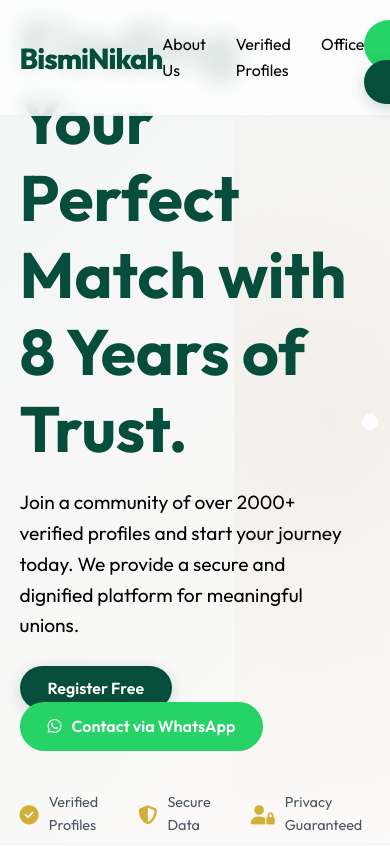
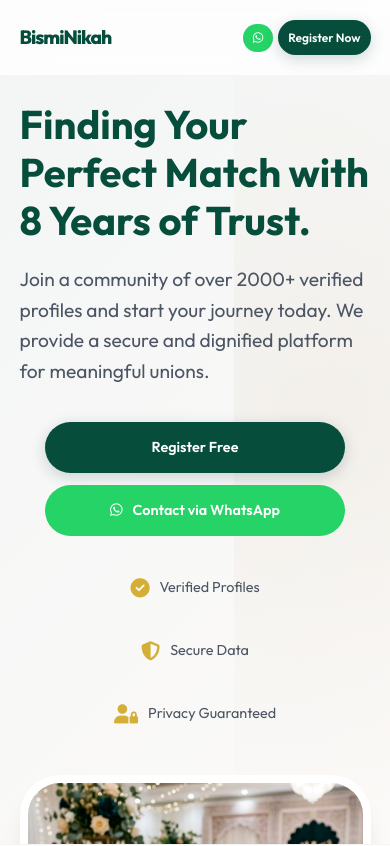
Before and after one commit to ameenpalli/Bisminikah, a plain HTML site: page index.html in a window 390 px wide. Shown: the top 846 px of the page. Drawn offline with Linux system fonts and the light colour scheme.

Commit message:
Modify styles for color and responsiveness
Updated color variables and added responsive media queries for navigation and hero sections.

```diff
--- a/styles.css
+++ b/styles.css
@@ -25,7 +25,7 @@
 
 body {
   font-family: 'Outfit', 'Inter', sans-serif;
-  color: var(--text-dark);
+  color: var(--text-main);
   line-height: 1.6;
   background-color: var(--white);
   overflow-x: hidden;
@@ -60,6 +60,7 @@ nav .brand {
   color: var(--primary);
   text-decoration: none;
   letter-spacing: -1px;
+  flex-shrink: 0;
 }
 
 nav .nav-links {
@@ -131,8 +132,112 @@ nav .nav-links a:hover {
 
 .hero-content p {
   font-size: 1.2rem;
-  color: var(--text-light);
+  color: var(--text-muted);
   margin-bottom: 35px;
+}
+
+/* Responsive Media Queries */
+@media (max-width: 768px) {
+    nav {
+        padding: 10px 4%;
+        flex-direction: row;
+        justify-content: space-between;
+        gap: 10px;
+        position: fixed;
+        background: white;
+    }
+
+    nav .brand {
+        font-size: 1.2rem;
+    }
+
+    nav .nav-links {
+        display: none;
+    }
+
+    nav .nav-actions {
+        display: flex;
+        gap: 5px;
+        align-items: center;
+    }
+
+    nav .nav-actions .btn-whatsapp {
+        padding: 8px 10px;
+        font-size: 0.75rem;
+    }
+
+    nav .nav-actions .btn-whatsapp span {
+        display: none; /* Hide 'WhatsApp' text on small mobile screens */
+    }
+
+    nav .nav-actions .btn-primary {
+        padding: 8px 10px;
+        font-size: 0.75rem;
+        white-space: nowrap;
+    }
+
+    .hero {
+        padding: 100px 5% 50px;
+        flex-direction: column-reverse; /* Put image at the top or bottom? Usually content first, but image is important. Let's keep content first. */
+    }
+
+    .hero {
+        flex-direction: column;
+    }
+
+    .hero-content h1 {
+        font-size: 2.5rem;
+    }
+
+    .hero-actions {
+        display: flex;
+        flex-direction: column;
+        gap: 12px;
+        align-items: stretch; /* Make buttons full width for better touch targets */
+        width: 100%;
+        max-width: 300px;
+        margin: 0 auto;
+    }
+
+    .hero-actions a {
+        width: 100%;
+        margin-left: 0 !important;
+        text-align: center;
+        justify-content: center;
+        padding: 14px 20px;
+        font-size: 0.9rem;
+    }
+
+    .trust-indicators {
+        flex-direction: column;
+        gap: 15px;
+        align-items: center;
+    }
+
+    .hero-image {
+        margin-top: 50px;
+        width: 100%;
+    }
+
+    .hero-image img {
+        width: 100% !important;
+    }
+
+    .counter-box {
+        gap: 40px;
+        padding: 40px 5%;
+    }
+
+    .counter-item h2 {
+        font-size: 2.5rem;
+    }
+
+    .register-section {
+        flex-direction: column;
+        text-align: center;
+        gap: 30px;
+        padding: 40px 5%;
+    }
 }
 
 /* Featured Profiles Grid */
```
